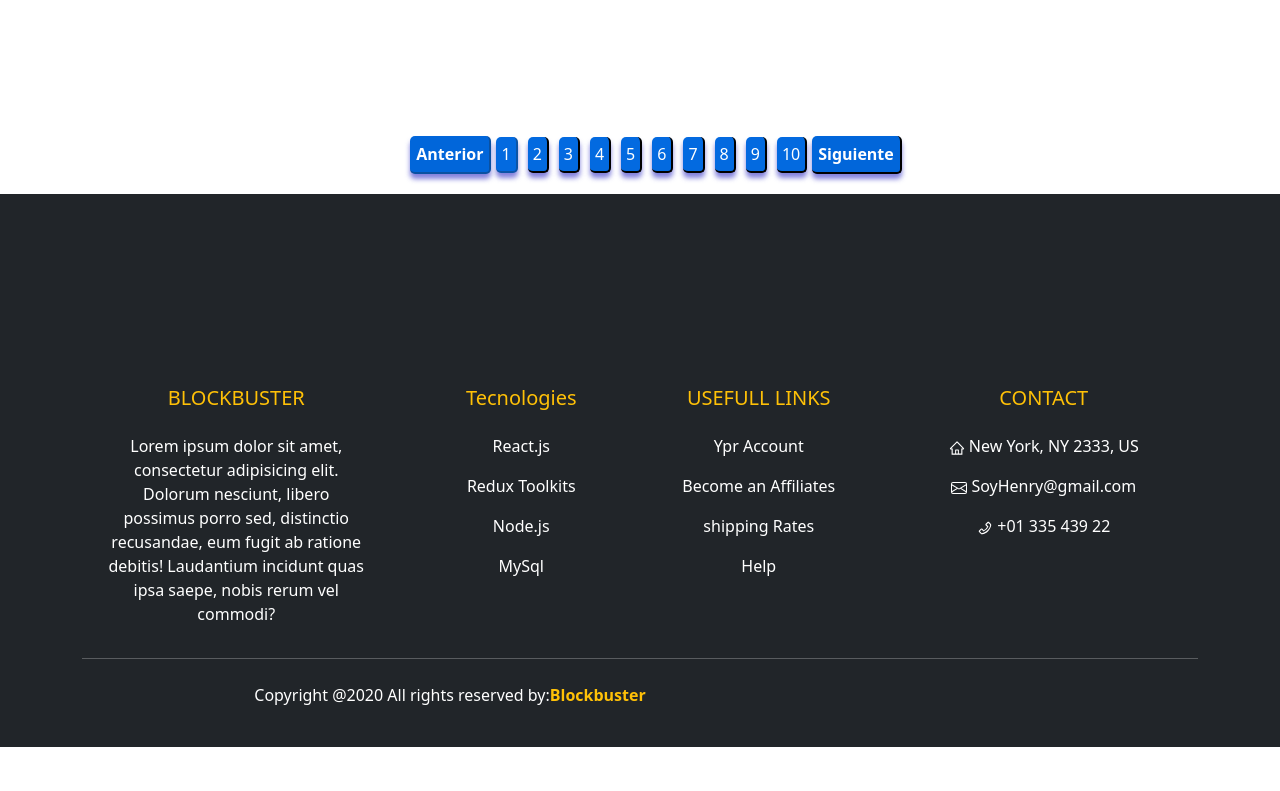
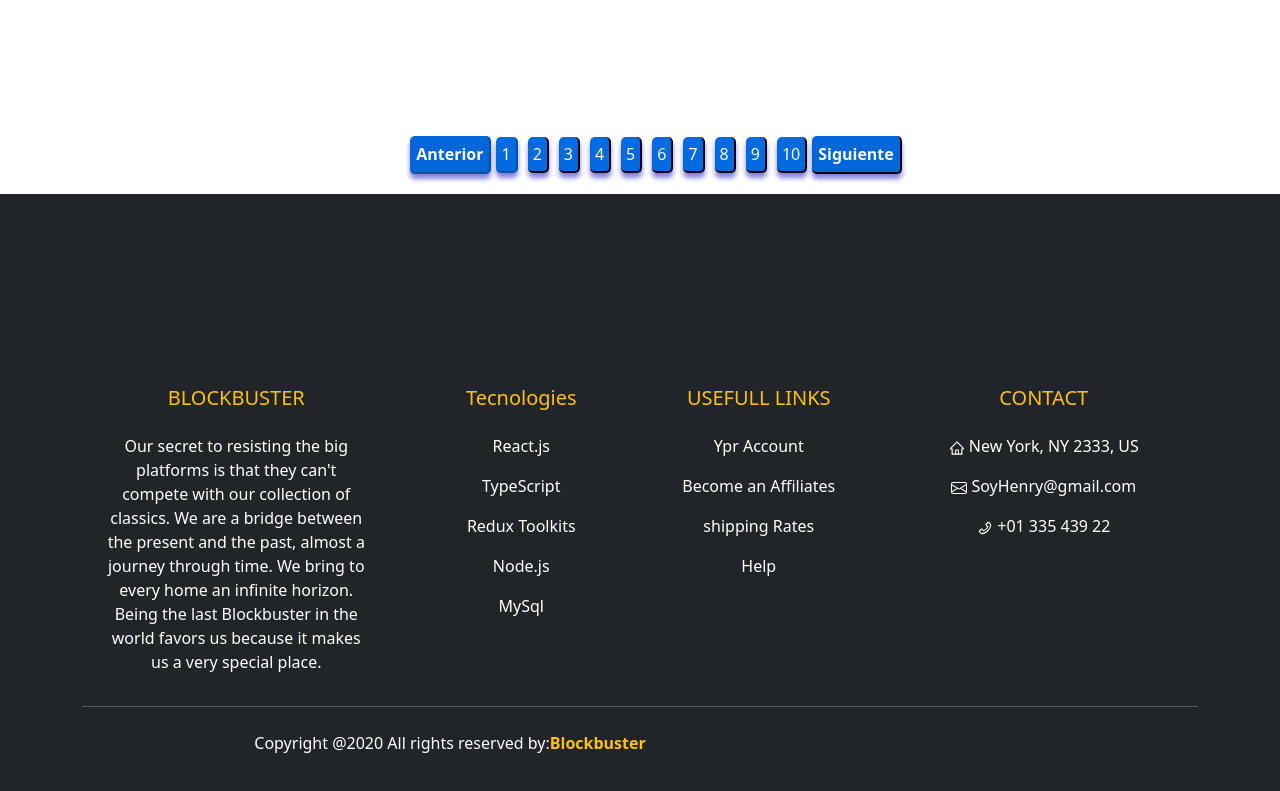
Before and after one commit to Gabox18/Blockbuster_clone-PF, a React (Create React App) app in the folder client/: page /Home in a window 1280 px wide. Shown: the part 690-1481 px from the top of the page. Before the commit the page ends 1437 px from the top, so only its background shows below. Built offline with nearby package versions, Linux system fonts and the light colour scheme; no server answers.

Commit message:
footer style

```diff
--- a/client/src/components/Footer/Footer.jsx
+++ b/client/src/components/Footer/Footer.jsx
@@ -14,13 +14,17 @@
           <div className="row text-center text-md-left">
             <div className="col-md-3 col-lg-3 col-xl-3 mx-auto mt-3">
               <h5 className="text-uppercase mb-4 font-weight-bold text-warning">Blockbuster</h5>
-              <p>Lorem ipsum dolor sit amet, consectetur adipisicing elit. Dolorum nesciunt, libero possimus porro sed, distinctio recusandae, eum fugit ab ratione debitis! Laudantium incidunt quas ipsa saepe, nobis rerum vel commodi?</p>
+              <p>Our secret to resisting the big platforms is that they can't compete with our collection of classics. We are a bridge between the present and the past, almost a journey through time. We bring to every home an infinite horizon.
+Being the last Blockbuster in the world favors us because it makes us a very special place.</p>
             </div>
 
             <div className="col-md-2 col-lg-2 col-xl-2 mx-auto mt-3">
               <h5 className="text-upercase mb-4 font-weight-bold text-warning">Tecnologies</h5>
               <p>
                 <a href="#" className="text-white" style={{"text-decoration":"none"}}>React.js</a>
+              </p>
+              <p>
+                <a href="#" className="text-white" style={{"text-decoration":"none"}}>TypeScript</a>
               </p>
               <p>
                 <a href="#" className="text-white" style={{"text-decoration":"none"}}>Redux Toolkits</a>
```
